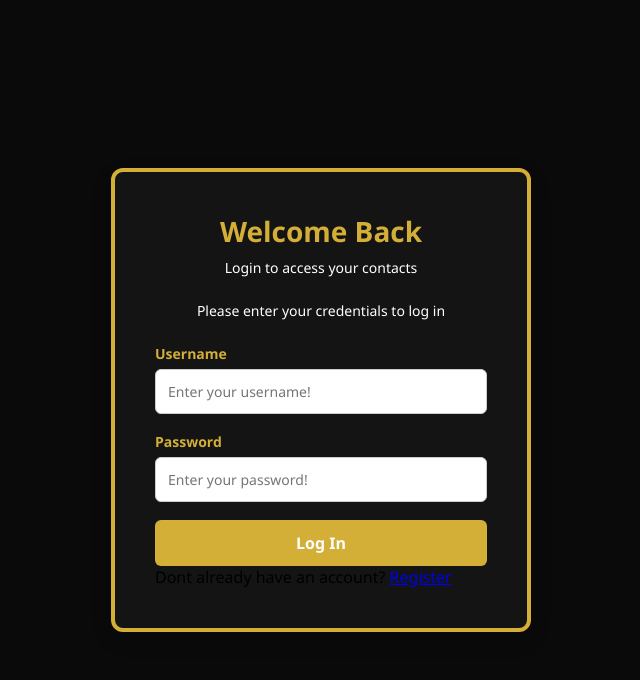
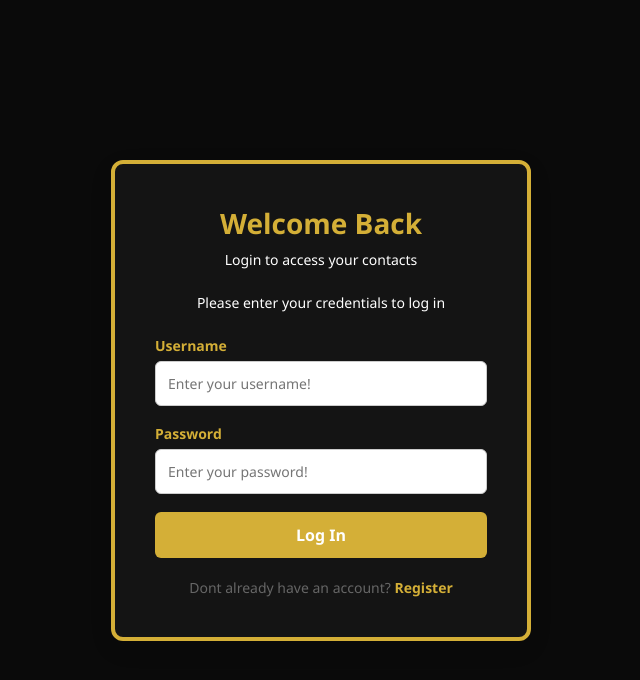
Before and after one commit to Ishfaq-code/COP4331-LAMP-Group-1, a PHP site: page /login.html in a window 1280 px wide. Shown: the top 680 px of the page, without its empty margins (319-959 px from the left). Run offline with PHP 8.4, Linux system fonts and the light colour scheme.

```diff
--- a/css/login.css
+++ b/css/login.css
@@ -104,3 +104,20 @@
       color: #008000;
       border: 1px solid #ccffcc;
     }
+
+    .register-link {
+      text-align: center;
+      margin-top: 20px;
+      font-size: 14px;
+      color: #666666;
+    }
+
+    .register-link a {
+      color: #D4AF37;
+      text-decoration: none;
+      font-weight: 600;
+    }
+
+    .register-link a:hover {
+      text-decoration: underline;
+    }
```
Also changed, not shown: js/login.js (added, +52 -0 lines), login.html (+1 -69 lines).
